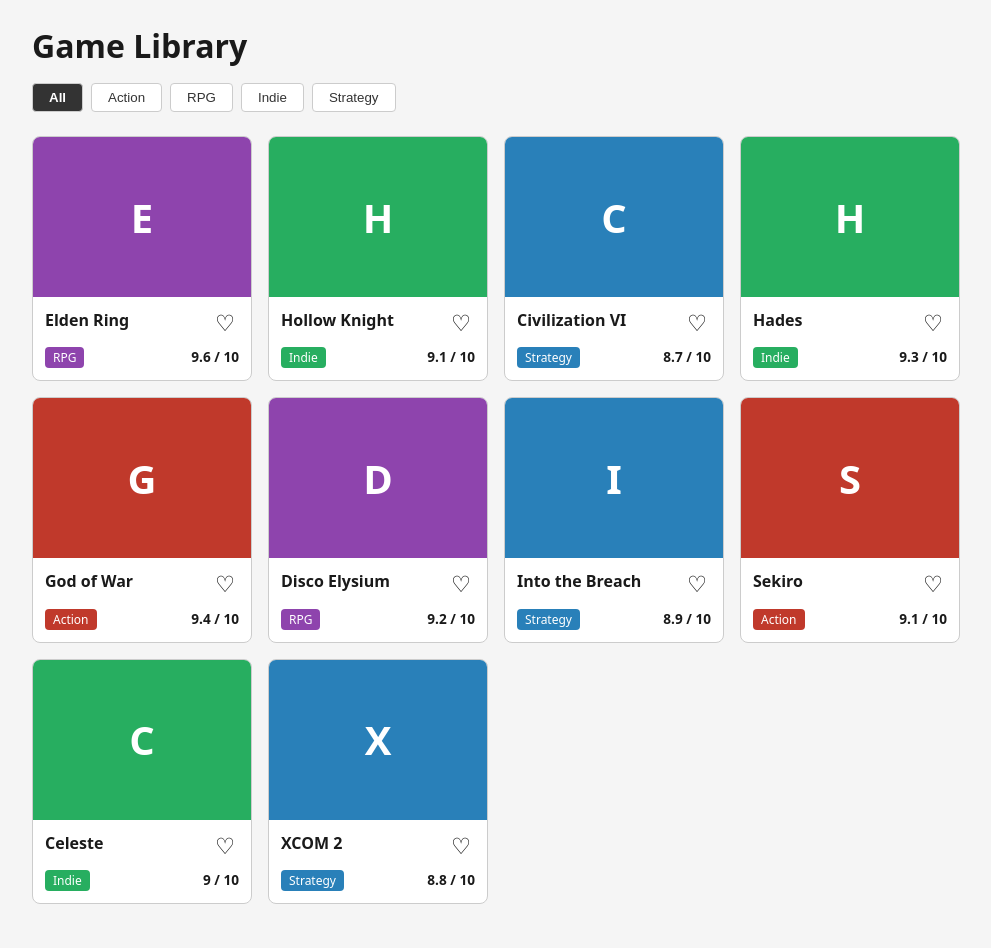
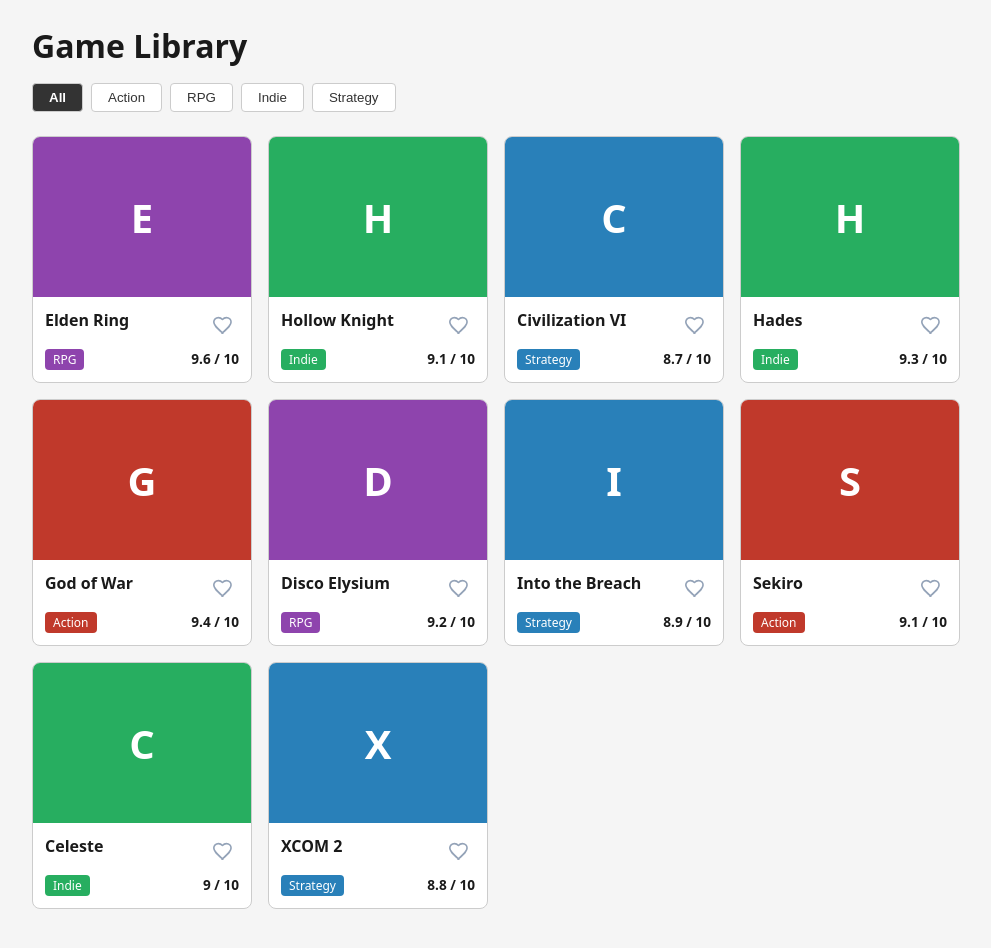
Before and after one commit to reybui/motion-tech-demo, a React (Vite) app: page / in a window 1280 px wide. Shown: the whole page, without its empty margins (144-1135 px from the left). Built offline with nearby package versions, Linux system fonts and the light colour scheme.

Commit message:
update heart icon

```diff
--- a/src/components/FavouriteButton.css
+++ b/src/components/FavouriteButton.css
@@ -1,8 +1,26 @@
 .favourite-btn {
-  background: none;
+  --favourite-color: #e11d48;
+  --favourite-muted: #94a3b8;
+
+  background: transparent;
   border: none;
   cursor: pointer;
-  font-size: 1.4rem;
-  padding: 4px;
-  line-height: 1;
+  padding: 0;
+  width: 2rem;
+  height: 2rem;
+  display: inline-flex;
+  align-items: center;
+  justify-content: center;
+  color: var(--favourite-muted);
+  flex: 0 0 auto;
 }
+
+.favourite-btn[aria-pressed="true"] {
+  color: var(--favourite-color);
+}
+
+.favourite-btn__icon {
+  width: 1.35rem;
+  height: 1.35rem;
+  display: block;
+}
--- a/src/components/FavouriteButton.jsx
+++ b/src/components/FavouriteButton.jsx
@@ -1,16 +1,31 @@
-import './FavouriteButton.css';
+import "./FavouriteButton.css";
 
 export default function FavouriteButton({ isFavourited, onToggle }) {
   return (
     <button
       className="favourite-btn"
+      type="button"
+      aria-pressed={isFavourited}
       onClick={(e) => {
         e.stopPropagation();
         onToggle();
       }}
-      aria-label={isFavourited ? 'Remove from favourites' : 'Add to favourites'}
+      aria-label={isFavourited ? "Remove from favourites" : "Add to favourites"}
     >
-      {isFavourited ? '♥' : '♡'}
+      <svg
+        className="favourite-btn__icon"
+        viewBox="0 0 24 24"
+        aria-hidden="true"
+      >
+        <path
+          d="M12.1 21.35l-1.1-1C5.14 15.24 2 12.39 2 8.99 2 6.14 4.24 4 7.1 4c1.74 0 3.41 0.81 4.5 2.09C12.69 4.81 14.36 4 16.1 4 18.96 4 21.2 6.14 21.2 8.99c0 3.4-3.14 6.25-8.99 11.36l-1.11 1z"
+          fill={isFavourited ? "currentColor" : "none"}
+          stroke="currentColor"
+          strokeWidth="1.8"
+          strokeLinecap="round"
+          strokeLinejoin="round"
+        />
+      </svg>
     </button>
   );
 }
```
